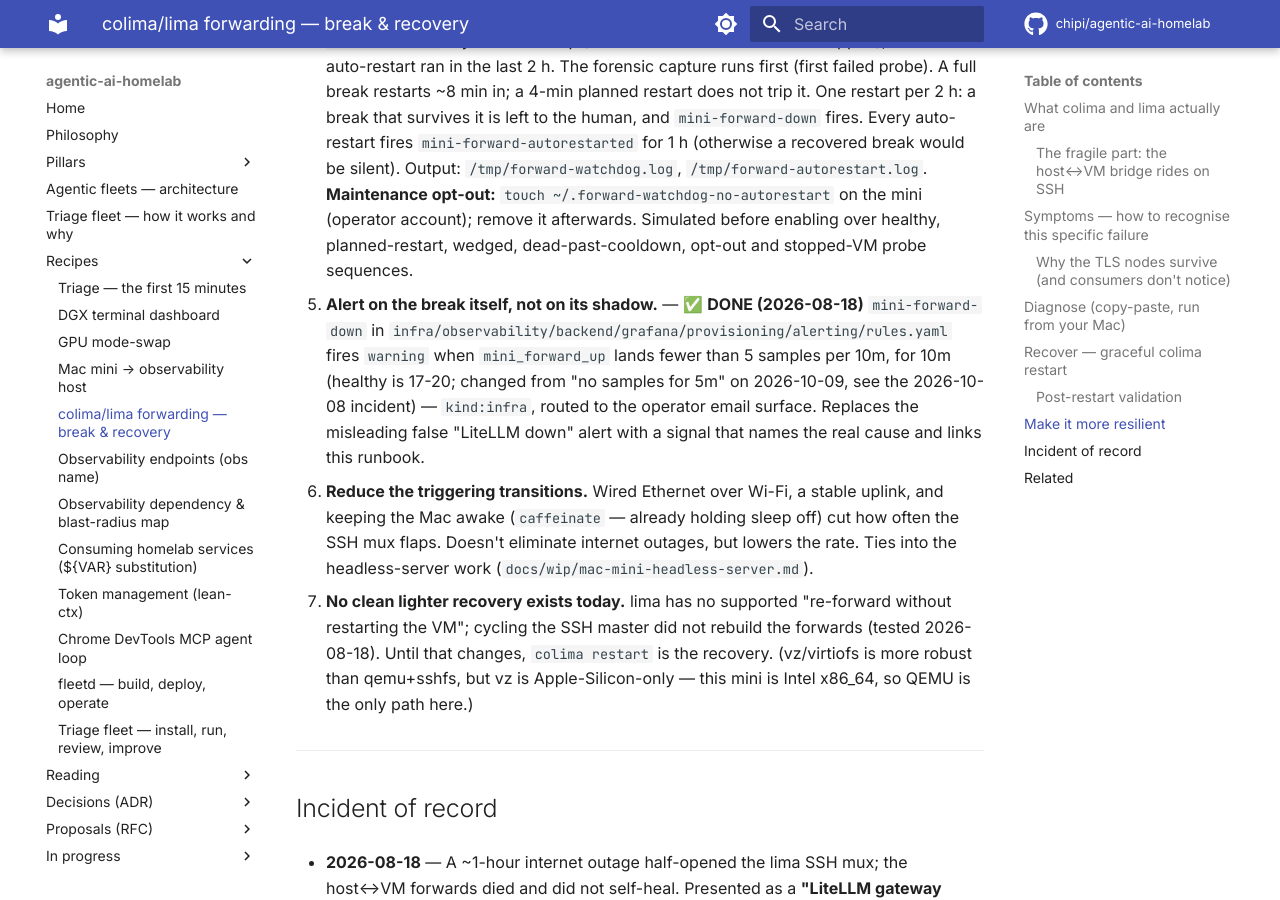
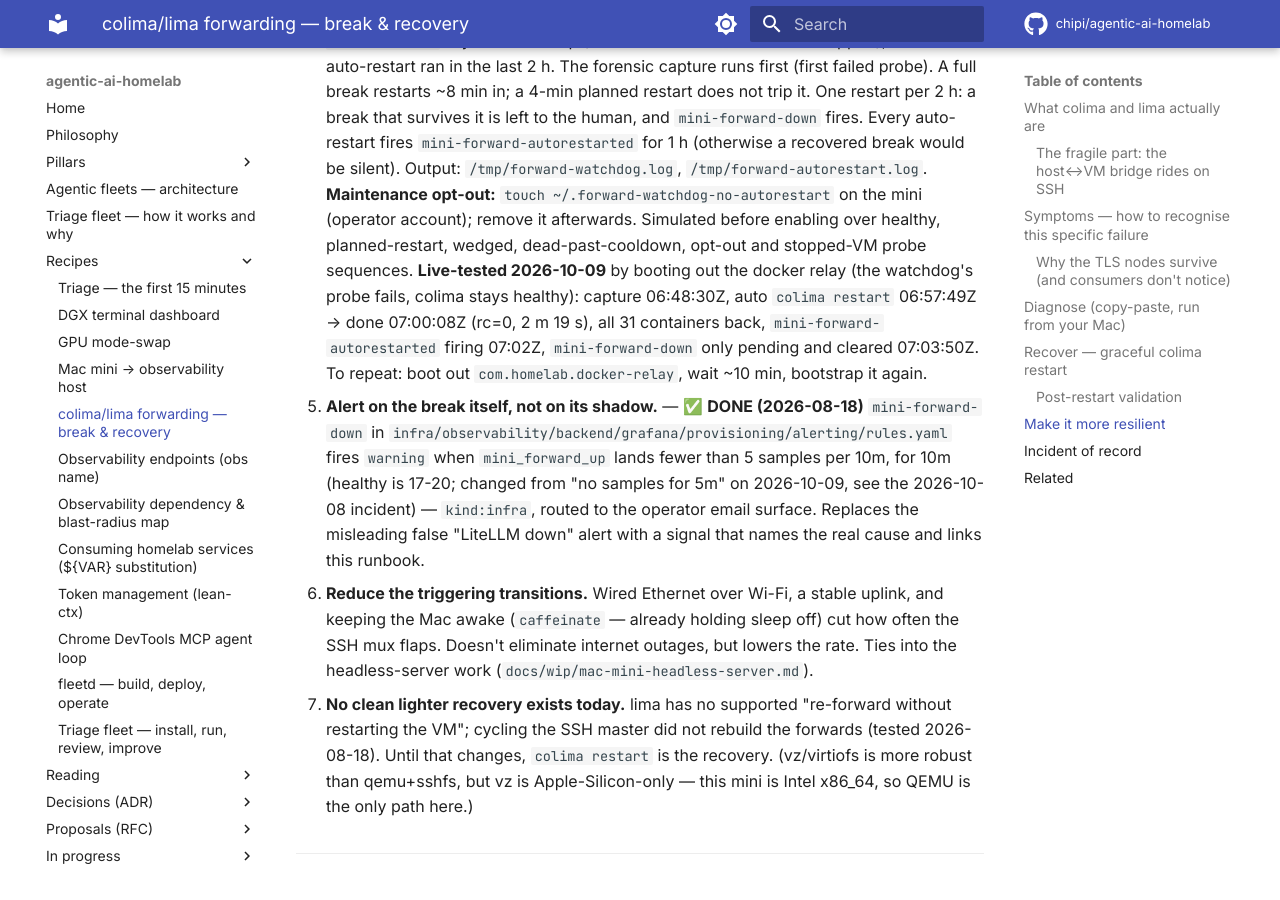
Before and after one commit to chipi/agentic-ai-homelab, an MkDocs documentation site: the page built from docs/recipes/colima-lima-forwarding-recovery.md, in a window 1280 px wide and 900 px high, scrolled down 5268 px. Built offline with MkDocs 1.6.1 and Material for MkDocs 9.7.7, drawn with Linux system fonts in a browser that asks for light colours; comment, search, counter and statistics services are not loaded.

Commit message:
docs(colima): the auto-restart passed a live end-to-end test
Co-Authored-By: Claude Opus 5.5 <noreply@anthropic.com>
Claude-Session: https://claude.ai/code/session_01WCU1216FuKDispbB5iGjm8

```diff
--- a/docs/recipes/colima-lima-forwarding-recovery.md
+++ b/docs/recipes/colima-lima-forwarding-recovery.md
@@ -225,7 +225,12 @@ rest reduce frequency or improve the signal.
      **Maintenance opt-out:** `touch ~/.forward-watchdog-no-autorestart` on the
      mini (operator account); remove it afterwards. Simulated before enabling over
      healthy, planned-restart, wedged, dead-past-cooldown, opt-out and stopped-VM
-     probe sequences.
+     probe sequences. **Live-tested 2026-10-09** by booting out the docker relay
+     (the watchdog's probe fails, colima stays healthy): capture 06:48:30Z, auto
+     `colima restart` 06:57:49Z -> done 07:00:08Z (rc=0, 2 m 19 s), all 31
+     containers back, `mini-forward-autorestarted` firing 07:02Z,
+     `mini-forward-down` only pending and cleared 07:03:50Z. To repeat: boot out
+     `com.homelab.docker-relay`, wait ~10 min, bootstrap it again.
 
 3. **Alert on the break itself, not on its shadow.** — ✅ **DONE (2026-08-18)**
    `mini-forward-down` in `infra/observability/backend/grafana/provisioning/alerting/rules.yaml`
```
